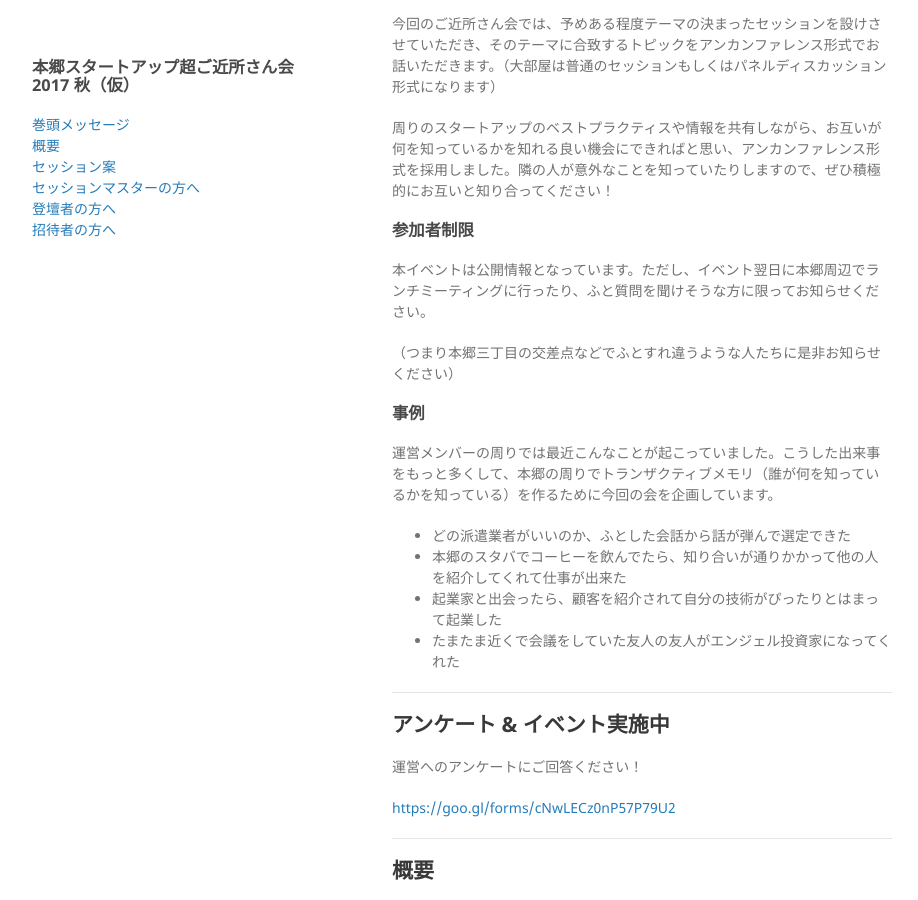
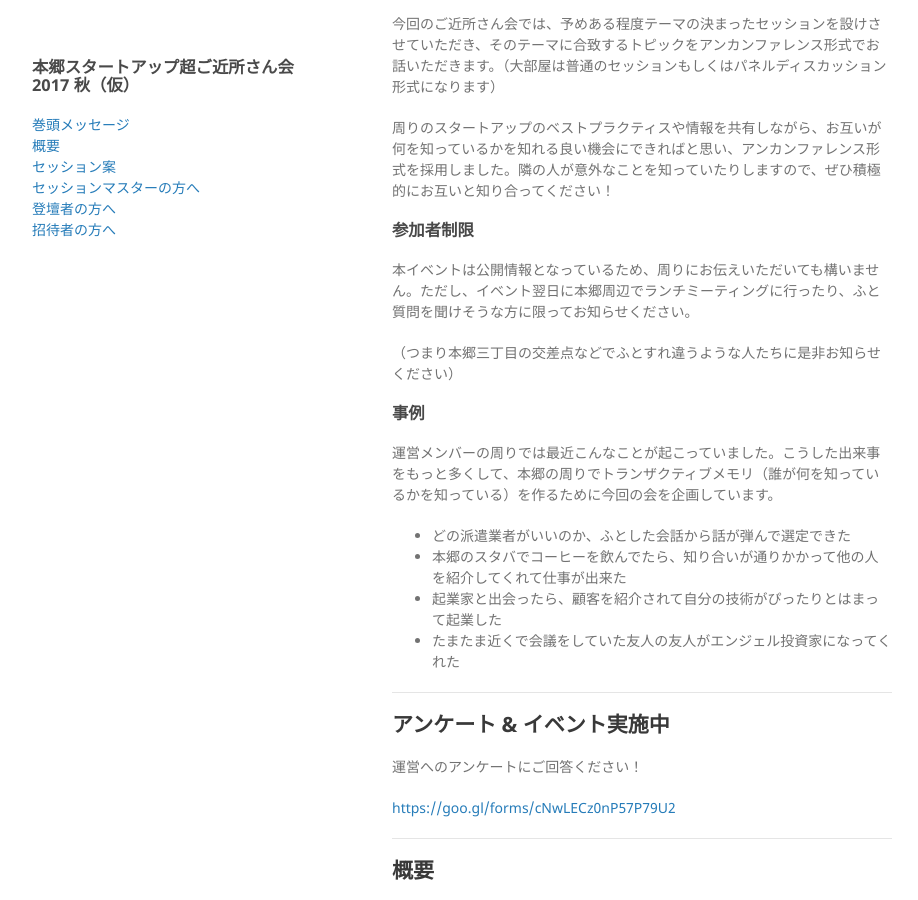
Before and after one commit to hongotechstartup/hongotechstartup.github.io, a Jekyll site: the page built from index.md, in a window 1280 px wide and 900 px high, scrolled down 494 px. Shown: the whole window, without its empty margins (178-1096 px from the left). Built offline with Jekyll 4.4.1, drawn with Linux system fonts in a browser that asks for light colours; our own code applies the rules of GitHub Pages for plain Markdown files.

Commit message:
restricion

```diff
--- a/index.md
+++ b/index.md
@@ -20,7 +20,7 @@
 
 ### 参加者制限
 
-本イベントは公開情報となっています。ただし、イベント翌日に本郷周辺でランチミーティングに行ったり、ふと質問を聞けそうな方に限ってお知らせください。
+本イベントは公開情報となっているため、周りにお伝えいただいても構いません。ただし、イベント翌日に本郷周辺でランチミーティングに行ったり、ふと質問を聞けそうな方に限ってお知らせください。
 
 （つまり本郷三丁目の交差点などでふとすれ違うような人たちに是非お知らせください）
 
```
